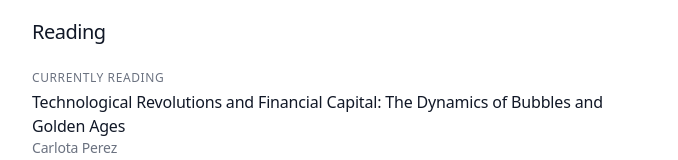
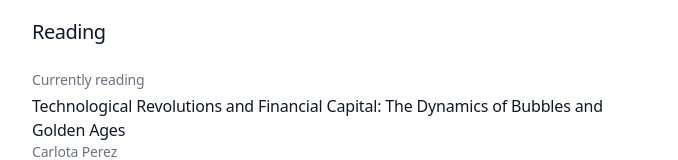
Before and after one commit to arifaulakh/personal-website, a Next.js app: page / in a window 1280 px wide. Shown: the part 999-1159 px from the top of the page, without its empty margins (296-974 px from the left). Built offline with nearby package versions, Linux system fonts and the light colour scheme.

Commit message:
Refine reading status label

```diff
--- a/app/page.tsx
+++ b/app/page.tsx
@@ -60,7 +60,7 @@ const HomePage = () => {
                     <div className="space-y-3">
                         {currentlyReading.map((book) => (
                             <div key={`${book.title}-${book.author}`}>
-                                <p className="mb-1 text-xs font-medium text-gray-500 dark:text-gray-400 uppercase tracking-wider">
+                                <p className="mb-1 text-sm text-gray-500 dark:text-gray-400">
                                     Currently reading
                                 </p>
                                 <p className="text-gray-900 dark:text-gray-100">
```
